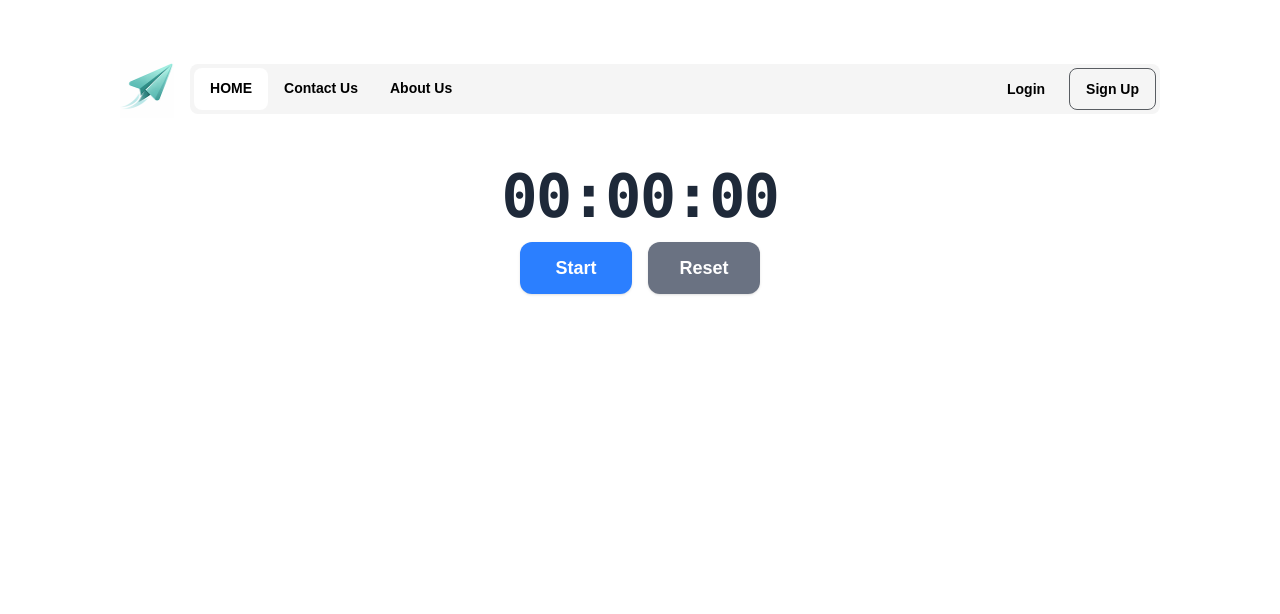
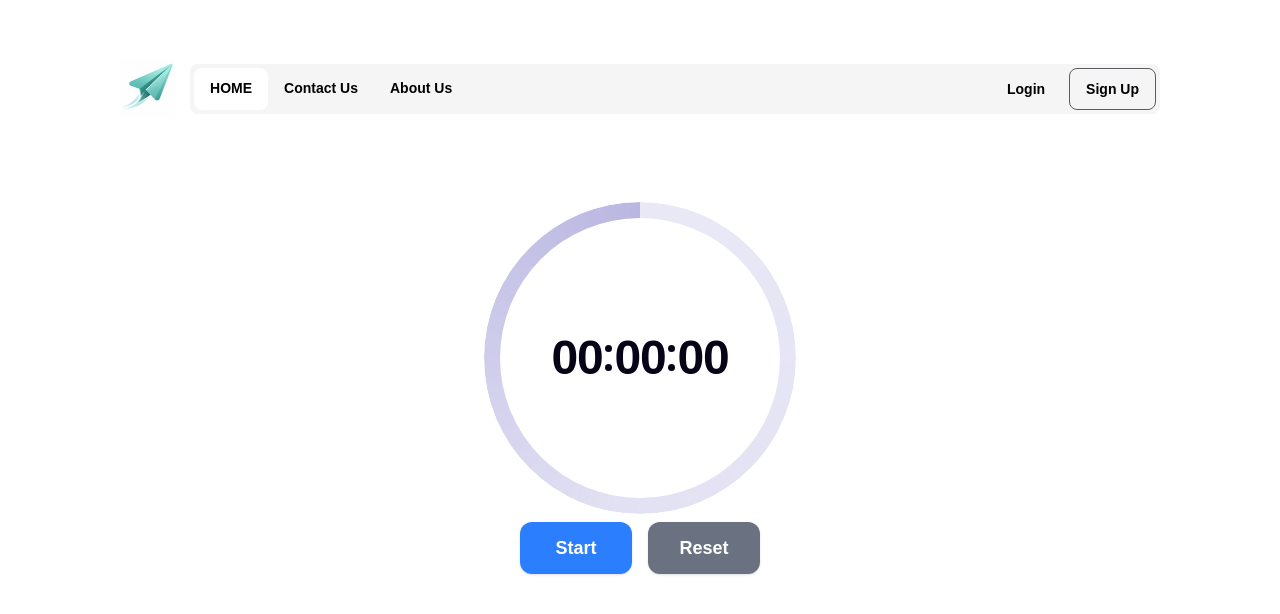
Before and after one commit to ahmtoz/HezarfApp, a React (Vite) app: page / in a window 1280 px wide. Shown: the top 614 px of the page. Built offline with nearby package versions, Linux system fonts and the light colour scheme.

Commit message:
timer layout change with loader animation

```diff
--- a/src/components/Koronometre/Koronometre.jsx
+++ b/src/components/Koronometre/Koronometre.jsx
@@ -111,7 +111,22 @@ const Koronometre = () => {
         const formatSeconds = seconds.toString().padStart(2, '0');
         const formatMilliseconds = milliseconds.toString().padStart(2, '0');
 
-        return `${formatMinutes}:${formatSeconds}:${formatMilliseconds}`;
+        const divider = (
+            <span className="inline-flex flex-col justify-center gap-[0.25em] mx-[0.05em]">
+                <span className="rounded-full bg-current w-[0.15em] h-[0.15em]"></span>
+                <span className="rounded-full bg-current w-[0.15em] h-[0.15em]"></span>
+            </span>
+        );
+
+        return (
+            <span className="inline-flex items-center">
+                <span className="tabular-nums">{formatMinutes}</span>
+                {divider}
+                <span className="tabular-nums">{formatSeconds}</span>
+                {divider}
+                <span className="tabular-nums">{formatMilliseconds}</span>
+            </span>
+        );
     };
 
     const CustomTooltip = ({ active, payload }) => {
@@ -120,7 +135,7 @@ const Koronometre = () => {
             return (
                 <div className="bg-white p-3 border border-gray-200 shadow-sm rounded-lg">
                     <p className="font-semibold text-gray-800">{labelName}</p>
-                    <p className="text-gray-600 font-mono">{formatTime(payload[0].value)}</p>
+                    <p className="text-gray-600">{formatTime(payload[0].value)}</p>
                 </div>
             );
         }
@@ -134,10 +149,12 @@ const Koronometre = () => {
     }));
 
     return (
-        <section className="overflow-hidden py-12 px-16">
-            <div className="flex flex-col items-center justify-center gap-4 w-fit mx-auto">
-                <div>
-                    <h2 className="text-6xl font-bold font-mono tracking-tight text-gray-800">{formatTime(time)}</h2>
+        <section className="overflow-hidden py-25 px-40">
+            <div className="flex flex-col items-center justify-center gap-6 w-fit mx-auto">
+                <div className={`timer-circle-wrapper ${isRunning ? 'is-running' : ''}`}>
+                    <div className="inline-flex items-center gap-1 text-5xl leading-[48px] font-bold tracking-tight text-[#070417] z-10 relative">
+                        {formatTime(time)}
+                    </div>
                 </div>
                 <div className="flex gap-4">
                     <button onClick={handleStartStop} className={`w-28 py-3 text-lg font-semibold text-white rounded-xl shadow-sm cursor-pointer transition-all hover:-translate-y-0.5 ${isRunning ? 'bg-red-500 hover:bg-red-600 hover:shadow-red-500/30' : 'bg-blue-500 hover:bg-blue-600 hover:shadow-blue-500/30'}`}>
@@ -164,7 +181,7 @@ const Koronometre = () => {
                                         <div className="flex items-center gap-3">
                                             <span className="font-semibold text-white">{subject}</span>
                                         </div>
-                                        <span className="font-mono text-lg font-medium text-gray-900 bg-white px-4 py-1.5 rounded-lg border border-gray-200 shadow-sm">
+                                        <span className="text-lg font-medium text-gray-900 bg-white px-4 py-1.5 rounded-lg border border-gray-200 shadow-sm">
                                             {formatTime(data.time || data)}
                                         </span>
                                     </li>
--- a/src/main.scss
+++ b/src/main.scss
@@ -1,3 +1,56 @@
 body {
     font-family: 'DM Sans', sans-serif;
 }
+
+.timer-circle-wrapper {
+    position: relative;
+    width: 280px;
+    height: 280px;
+    display: flex;
+    align-items: center;
+    justify-content: center;
+    border-radius: 50%;
+    background-color: transparent;
+
+    &::before {
+        content: "";
+        position: absolute;
+        inset: -16px;
+        border-radius: 50%;
+        background-color: #4E46B41F;
+        z-index: 1;
+    }
+
+    &::after {
+        content: "";
+        position: absolute;
+        inset: -16px;
+        border-radius: 50%;
+        background: conic-gradient(from 0deg, transparent 0%, transparent 5%, rgba(78, 70, 180, 0.12), rgba(78, 70, 180, 1));
+        z-index: 2;
+        opacity: 0.3;
+        transition: opacity 0.3s ease;
+        animation: spin-loader 60s linear infinite;
+        animation-play-state: paused;
+    }
+
+    &.is-running::after {
+        opacity: 1;
+        animation-play-state: running;
+    }
+
+    &::before,
+    &::after {
+        padding: 16px;
+        -webkit-mask: linear-gradient(#fff 0 0) content-box, linear-gradient(#fff 0 0);
+        -webkit-mask-composite: xor;
+        mask: linear-gradient(#fff 0 0) content-box, linear-gradient(#fff 0 0);
+        mask-composite: exclude;
+    }
+}
+
+@keyframes spin-loader {
+    to {
+        transform: rotate(360deg);
+    }
+}
```
